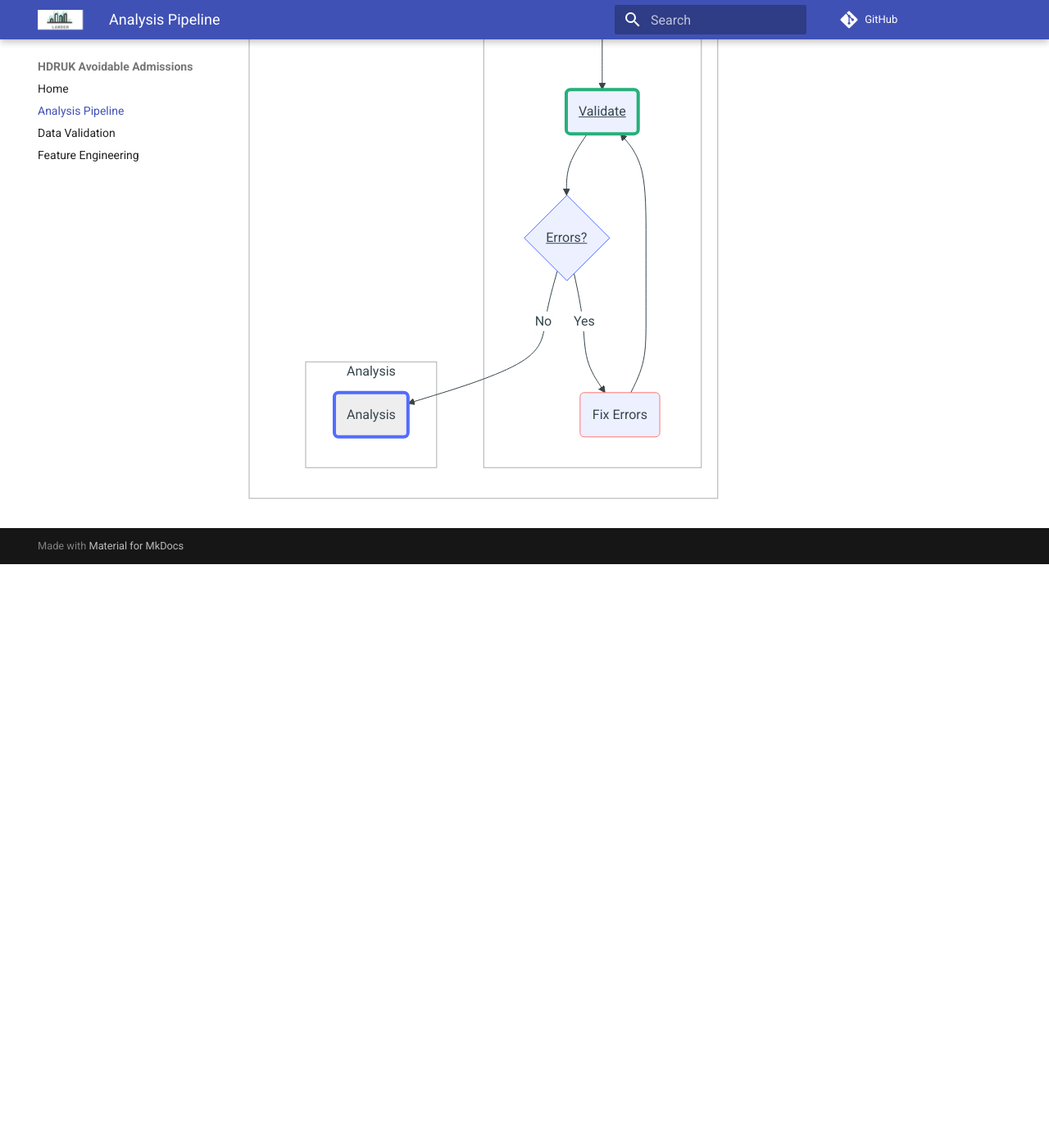
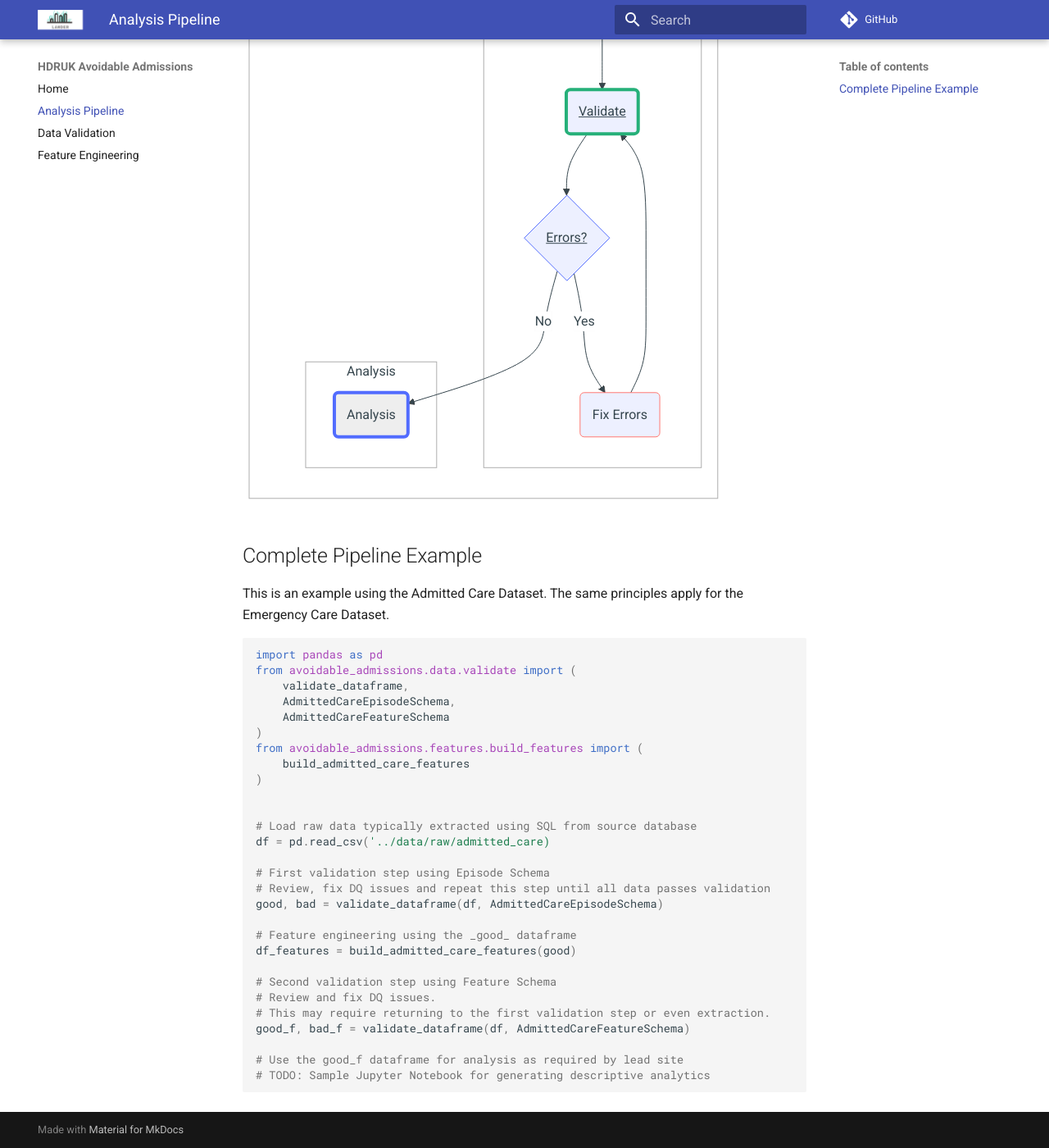
Before and after one commit to LTHTR-DST/hdruk_avoidable_admissions, an MkDocs documentation site: the page built from docs/pipeline.md, in a window 1280 px wide and 1400 px high, scrolled down 1180 px. Shown: the whole window at 82% size. Built offline with MkDocs 1.6.1 and Material for MkDocs 9.7.7, drawn with Linux system fonts in a browser that asks for light colours; comment, search, counter and statistics services are not loaded; before the commit the page ends 1868 px from its top, so only the background shows below that.

Commit message:
Update pipeline docs

````diff
--- a/docs/pipeline.md
+++ b/docs/pipeline.md
@@ -61,3 +61,41 @@ flowchart TB
     click D "/hdruk_avoidable_admissions/validation/#fixing-errors"
 
 ```
+
+## Complete Pipeline Example
+
+This is an example using the Admitted Care Dataset.
+The same principles apply for the Emergency Care Dataset.
+
+``` python
+
+import pandas as pd
+from avoidable_admissions.data.validate import (
+    validate_dataframe,
+    AdmittedCareEpisodeSchema,
+    AdmittedCareFeatureSchema
+)
+from avoidable_admissions.features.build_features import (
+    build_admitted_care_features
+)
+
+
+# Load raw data typically extracted using SQL from source database
+df = pd.read_csv('../data/raw/admitted_care)
+
+# First validation step using Episode Schema
+# Review, fix DQ issues and repeat this step until all data passes validation
+good, bad = validate_dataframe(df, AdmittedCareEpisodeSchema)
+
+# Feature engineering using the _good_ dataframe
+df_features = build_admitted_care_features(good)
+
+# Second validation step using Feature Schema
+# Review and fix DQ issues.
+# This may require returning to the first validation step or even extraction.
+good_f, bad_f = validate_dataframe(df, AdmittedCareFeatureSchema)
+
+# Use the good_f dataframe for analysis as required by lead site
+# TODO: Sample Jupyter Notebook for generating descriptive analytics
+
+```
--- a/mkdocs.yml
+++ b/mkdocs.yml
@@ -19,7 +19,8 @@ nav:
 - Data Validation: validation.md
 # - Validation Schema: schema.md
 - Feature Engineering: features.md
-
+watch:
+  - avoidable_admissions
 markdown_extensions:
   - pymdownx.superfences:
       custom_fences:
````
Also changed, not shown: 2 other files.
